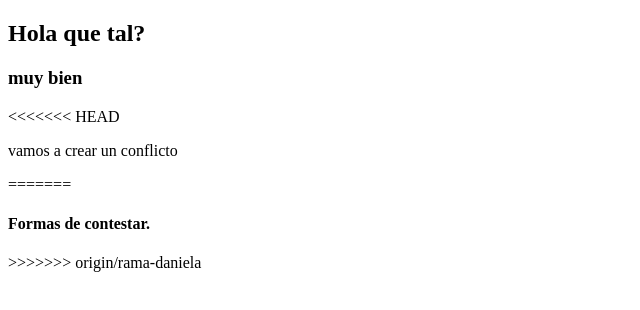
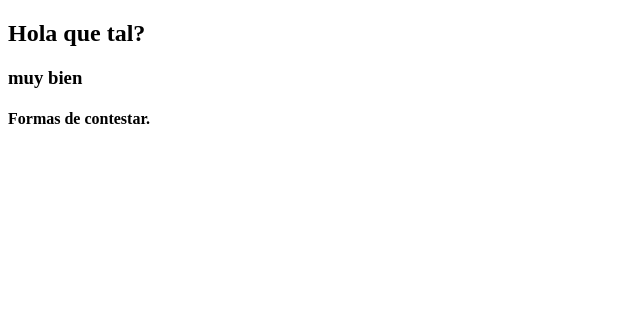
Before and after one commit to danielasz2201/gitdanelina, a plain HTML site: page index.html in a window 1280 px wide. Shown: the whole page, without its empty margins (0-640 px from the left). Drawn offline with Linux system fonts and the light colour scheme.

Commit message:
correción del documento

```diff
--- a/index.html
+++ b/index.html
@@ -8,10 +8,6 @@
 <body>
     <h2>Hola que tal?</h2>
     <h3>muy bien</h3>
-<<<<<<< HEAD
-    <p>vamos a crear un conflicto</p>
-=======
     <h4>Formas de contestar.</h4>
->>>>>>> origin/rama-daniela
 </body>
 </html>
```
